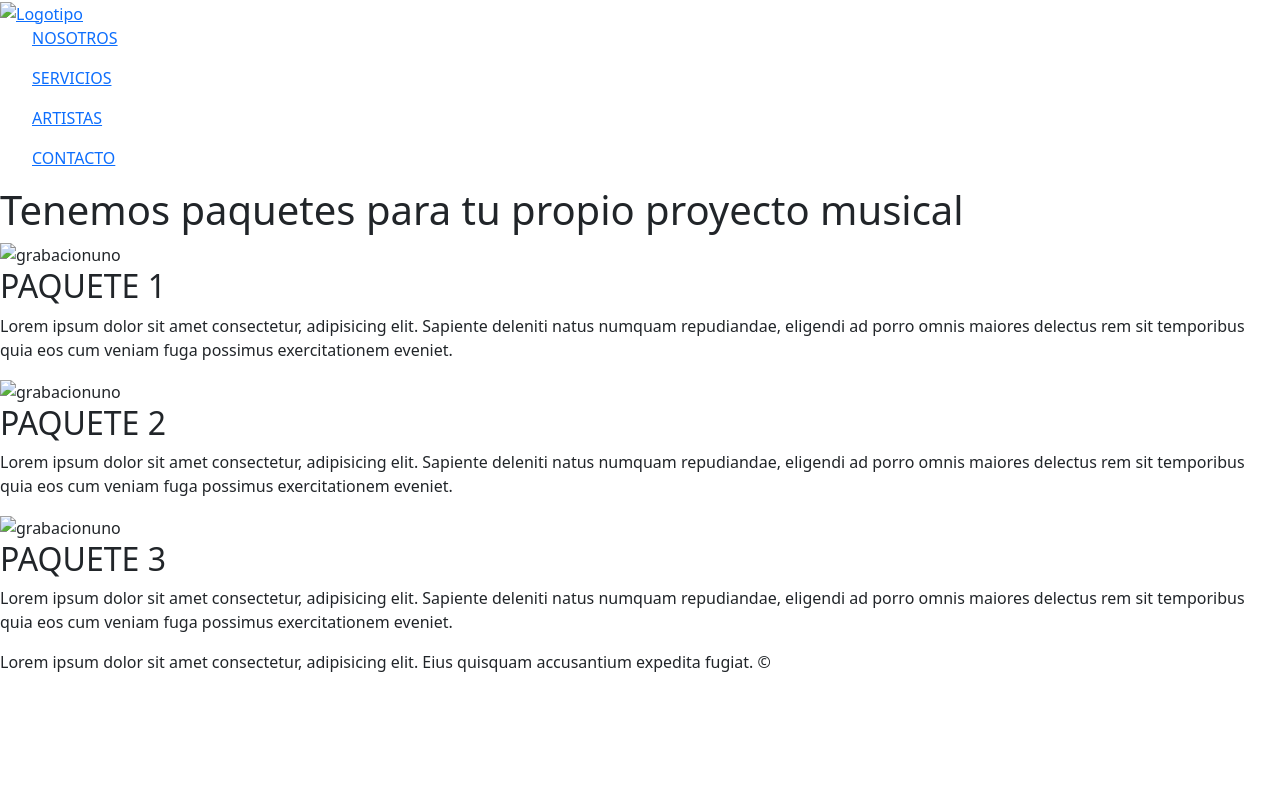
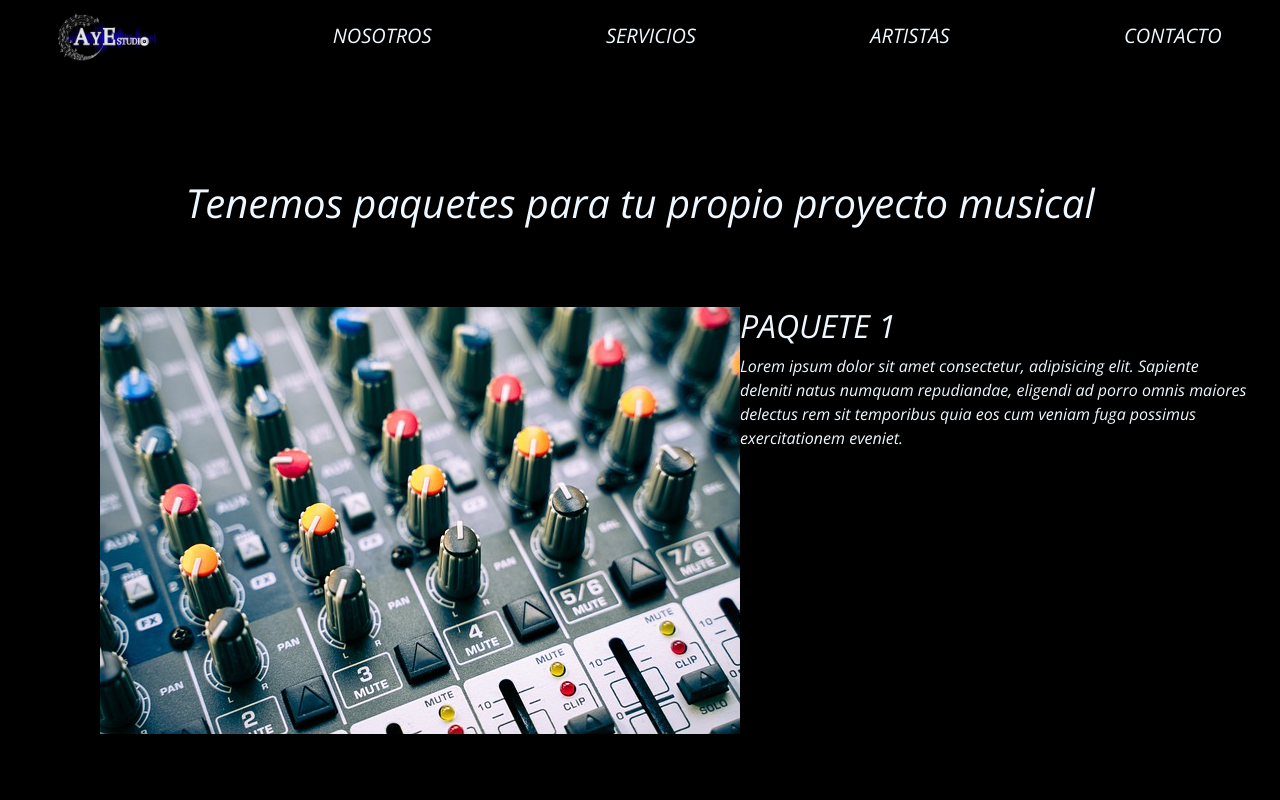
Before and after one commit to alilvmx/AEstudio, a plain HTML site: page servicios.html in a window 1280 px wide. Shown: the top 800 px of the page. Drawn offline with nearby package versions, Linux system fonts and the light colour scheme; the site is published under a folder, as on GitHub Pages, so addresses that start at the root find nothing.

Commit message:
cambios de rutas

```diff
--- a/servicios.html
+++ b/servicios.html
@@ -5,19 +5,19 @@
     <meta name="viewport" content="width=device-width, initial-scale=1.0">
     <link href="https://cdn.jsdelivr.net/npm/bootstrap@5.0.2/dist/css/bootstrap.min.css" rel="stylesheet" integrity="sha384-EVSTQN3/azprG1Anm3QDgpJLIm9Nao0Yz1ztcQTwFspd3yD65VohhpuuCOmLASjC" crossorigin="anonymous">
     <link href="https://fonts.googleapis.com/css2?family=Open+Sans:ital,wght@1,300;1,400&display=swap" rel="stylesheet">
-     <link rel="stylesheet" href="/style.css">
+     <link rel="stylesheet" href="./style.css">
     <title>Document</title>
 </head>
 <body>
     <header id="nav-container">
         <nav  class="nav-one">
             <div>
-                <a href="index.html"><img class="header__logo" src="/img/Transparente.png" alt="Logotipo" width="100px"></a>
+                <a href="index.html"><img class="header__logo" src="./img/Transparente.png" alt="Logotipo" width="100px"></a>
             </div>
-            <ul><a href="/index.html" class="nav-ul">NOSOTROS</a> </ul>
-            <ul><a href="/servicios.html" class="nav-ul">SERVICIOS</a> </ul>
-            <ul><a href="/artistas.html" class="nav-ul">ARTISTAS</a> </ul>
-            <ul><a href="/index.html" class="nav-ul">CONTACTO</a></ul>
+            <ul><a href="./index.html" class="nav-ul">NOSOTROS</a> </ul>
+            <ul><a href="./servicios.html" class="nav-ul">SERVICIOS</a> </ul>
+            <ul><a href="./artistas.html" class="nav-ul">ARTISTAS</a> </ul>
+            <ul><a href="./index.html" class="nav-ul">CONTACTO</a></ul>
         </nav>
     </header>
 
@@ -25,21 +25,21 @@
         <h1 class="titulo-sevicios">Tenemos paquetes para tu propio proyecto musical</h1>
 
         <div class="servicios-img-p1">
-                <img src="/img/grabacionuno.jpg" alt="grabacionuno">
+                <img src="./img/grabacionuno.jpg" alt="grabacionuno">
             <div>
                 <h2>PAQUETE 1</h2>
                 <p>Lorem ipsum dolor sit amet consectetur, adipisicing elit. Sapiente deleniti natus numquam repudiandae, eligendi ad porro omnis maiores delectus rem sit temporibus quia eos cum veniam fuga possimus exercitationem eveniet.</p>
             </div>
         </div>
         <div class="servicios-img-p1">
-            <img src="/img/grabaciondos.jpg" alt="grabacionuno">
+            <img src="./img/grabaciondos.jpg" alt="grabacionuno">
             <div>
                 <h2>PAQUETE 2</h2>
                 <p>Lorem ipsum dolor sit amet consectetur, adipisicing elit. Sapiente deleniti natus numquam repudiandae, eligendi ad porro omnis maiores delectus rem sit temporibus quia eos cum veniam fuga possimus exercitationem eveniet.</p>
             </div>
         </div>
         <div class="servicios-img-p1">
-            <img src="/img/artistados.jpg" alt="grabacionuno" width="105%">
+            <img src="./img/artistados.jpg" alt="grabacionuno" width="105%">
         <div class="paquete3-item">
             <h2>PAQUETE 3</h2>
             <p>Lorem ipsum dolor sit amet consectetur, adipisicing elit. Sapiente deleniti natus numquam repudiandae, eligendi ad porro omnis maiores delectus rem sit temporibus quia eos cum veniam fuga possimus exercitationem eveniet.</p>
```
Also changed, not shown: artistas.html (+8 -8 lines), index.html (+9 -9 lines).
